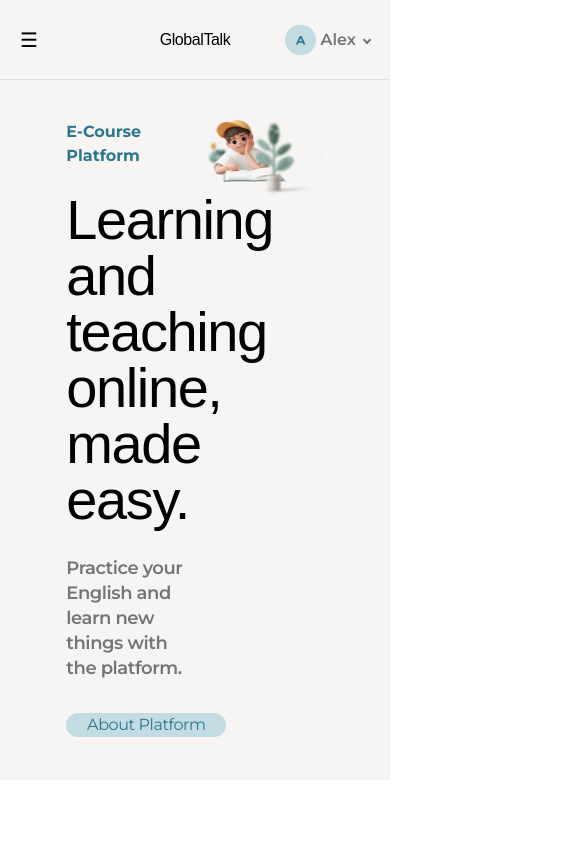
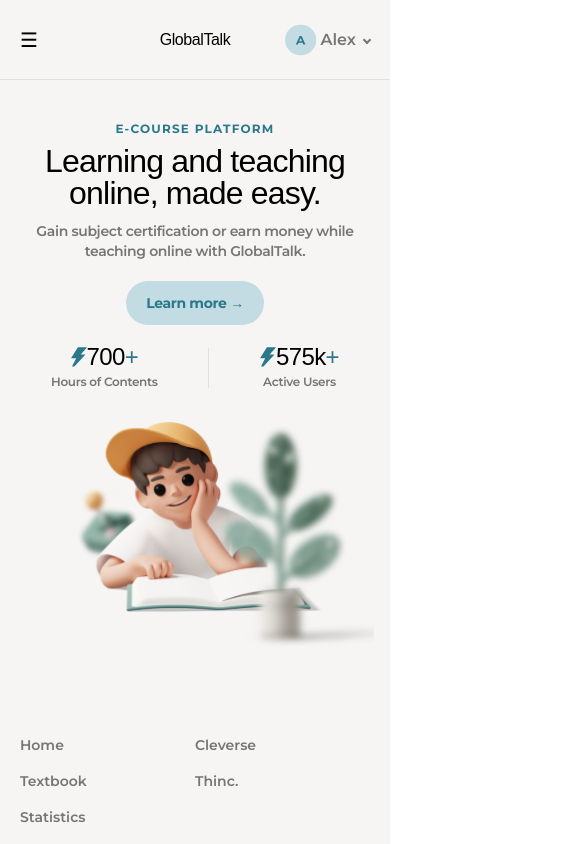
Before and after one commit to thinc-org/hacktoschool-lnwza, a Next.js app in the folder apps/web/: page / in a window 390 px wide. Shown: the top 844 px of the page, 585 px wide, since content can reach past the window. Built offline with nearby package versions, Linux system fonts and the light colour scheme; a web font is replaced by a local one.

Commit message:
✨ feat: responsive homepage

```diff
--- a/apps/web/pages/components/footer.tsx
+++ b/apps/web/pages/components/footer.tsx
@@ -3,7 +3,7 @@ import Image from 'next/image';
 export default function Footer() {
 	return (
 		<footer className="w-full bg-gt-grey-light h-fit py-10 font-semibold text-gt-grey-dark">
-			<div className="w-full max-w-4xl m-auto flex flex-col gap-4 px-5 md:px-15">
+			<div className="w-full max-w-7xl m-auto flex flex-col gap-4 px-5 md:px-15">
 				<div className="flex text-b3 w-full m-auto md:justify-between">
 					<ul className="gap-4 flex flex-col flex-1 md:flex-row md:flex-none">
 						<li>Home</li>
--- a/apps/web/pages/components/header.tsx
+++ b/apps/web/pages/components/header.tsx
@@ -7,8 +7,8 @@ export default function Header() {
 	const [showLogoutPopup, setshowLogoutPopup] = useState(false);
 
 	return (
-		<nav className="sticky top-0 w-full bg-gt-grey-light">
-			<div className="max-w-4xl m-auto bg-gt-grey-light flex items-center justify-between px-5 min-h-fit h-20 border-b-[1px] border-b-gt-grey-medium md:justify-between py-4 md:px-15">
+		<nav className="sticky top-0 w-full bg-gt-grey-light z-50">
+			<div className="max-w-7xl m-auto bg-gt-grey-light flex items-center justify-between px-5 min-h-fit h-20 border-b-[1px] border-b-gt-grey-medium md:justify-between py-4 md:px-15">
 				<div className="w-1/3 flex justify-start md:hidden">
 					<button
 						className={`${
--- a/apps/web/pages/index.tsx
+++ b/apps/web/pages/index.tsx
@@ -3,79 +3,67 @@ import Image from 'next/image';
 
 const Home: NextPage = () => {
 	return (
-		<div className="flex flex-col">
-			<div className="flex justify-center w-full m-auto h-[700px] bg-gt-grey-light px-[20%] overflow-x-hidden md:flex-col lg:flex-row">
-				<div className="flex flex-col w-3/5 mt-10">
-					<h4 className="font-bold text-gt-cyan-dark mb-6">
+		<div className="w-screen flex flex-col">
+			<div className="w-full bg-gt-grey-light h-fit flex justify-center">
+				<div className="flex w-full max-w-7xl py-10 text-center bg-gt-grey-light overflow-x-visible flex-col items-center xl:flex-row xl:items-start xl:text-left">
+					<div className="flex flex-col w-full px-3 items-center xl:items-start md:px-5">
+						<h4 className="text-gt-cyan-dark uppercase tracking-widest font-bold text-b4 mb-2 xl:text-b2 xl:mb-6">
 							E-Course Platform
 						</h4>
-					<h1 className="font-header text-h1 mb-7 tracking-tight">
+						<h1 className="text-h3 font-header tracking-tight mb-3 xl:text-h1 xl:mb-8">
 							Learning and teaching online, made easy.
 						</h1>
-					<p className="text-b1 w-5/6 mb-8 tracking-tight font-semibold text-gt-grey-dark">
-						Practice your English and learn new things with the platform.
+						<p className="font-semibold text-gt-grey-dark text-b3 tracking-tight mb-5 xl:text-b1 xl:mb-8 xl:w-3/4">
+							Gain subject certification or earn money while teaching online
+							with GlobalTalk.
 						</p>
-					<button className="bg-gt-cyan-light text-gt-cyan-dark rounded-full fonr-bold w-40 h-10 mb-12 tracking-tight">
-						About Platform
+						<button className="cursor-pointer text-gt-cyan-dark bg-gt-cyan-light py-3 px-5 rounded-full font-bold tracking-tight text-b3 w-fit h-fit mb-5 xl:mb-8">
+							Learn more →
 						</button>
-					<div className="flex w-2/3">
-						<div className="flex justify-center items-center flex-col">
-							<h1 className="font-bold font-header text-4xl flex items-center tracking-tight">
+						<div className="flex w-72 justify-between">
+							<div>
+								<h1 className="font-header text-h4 xl:text-h3 tracking-tight flex items-center justify-center mb-1">
 									<Image
 										src="/img/bolt.svg"
-									alt=""
-									className="w-fit h-fit mr-2.5"
-									width="0"
-									height="0"
+										alt="bolt"
+										className="inline-block w-4 h-5"
+										width="12"
+										height="16"
 									/>{' '}
-								600
+									700
 									<span className="text-gt-cyan-dark">+</span>
 								</h1>
-							<p className="text-b2 font-semibold text-gt-grey-dark tracking-tight">
-								Popular words
+								<p className="text-gt-grey-dark font-semibold tracking-tight text-b4 xl:text-b3 text-center">
+									Hours of Contents
 								</p>
 							</div>
-						<div className="bg-gt-grey-medium w-0.5 h-3/4 m-auto"></div>
-						<div className="flex justify-center items-center flex-col">
-							<h1 className="font-bold font-header text-4xl flex items-center tracking-tight">
+							<i className="border-l-[1px] border-gt-grey-medium flex w-0 h-4/5 m-auto pt-10"></i>
+							<div>
+								<h1 className="font-header text-h4 xl:text-h3 tracking-tight flex items-center justify-center mb-1">
 									<Image
-									src="/img/controller.svg"
-									alt=""
-									className="w-fit h-fit mr-2.5"
-									width="0"
-									height="0"
+										src="/img/bolt.svg"
+										alt="bolt"
+										className="inline-block w-4 h-5"
+										width="12"
+										height="16"
 									/>{' '}
-								2<span className="text-gt-cyan-dark">+</span>
+									575k<span className="text-gt-cyan-dark">+</span>
 								</h1>
-							<p className="text-b2 font-semibold text-gt-grey-dark tracking-tight">
-								Mini-games
+								<p className="text-gt-grey-dark font-semibold tracking-tight text-b4 xl:text-b3 text-center">
+									Active Users
 								</p>
 							</div>
 						</div>
 					</div>
+					<div className="flex w-11/12 max-h-min overflow-hidden relative mt-8 xl:w-[80vw] xl:overflow-visible">
 						<Image
-					className="max-w-fit max-h-fit h-1/2 w-1/2 mt-10 mb-30"
+							className="w-full md:w-3/4 relative left-1/2 -translate-x-1/3 xl:left-0 xl:translate-x-0 xl:max-w-none] xl:w-[100vw]"
 							src="/img/deknoi.svg"
 							alt="deknoi"
 							width="0"
 							height="0"
 						/>
 					</div>
-			<div className="h-[600px] w-full bg-white flex px-80 items-center gap-32">
-				<Image
-					className="w-[580px] h-[445px]"
-					src="/img/image8.svg"
-					alt=""
-					width="0"
-					height="0"
-				/>
-				<div>
-					<h2 className="text-h2 font-header mb-7 tracking-tight">
-						Learn a language in a playful way
-					</h2>
-					<p className="font-semibold text-b1 text-gt-grey-dark tracking-tight">
-						Make learning words more fun with mini-games
-					</p>
 				</div>
 			</div>
 		</div>
```
Also changed, not shown: apps/web/public/img/controller.svg (deleted). Lines whose indentation alone changed are shown as unchanged.
